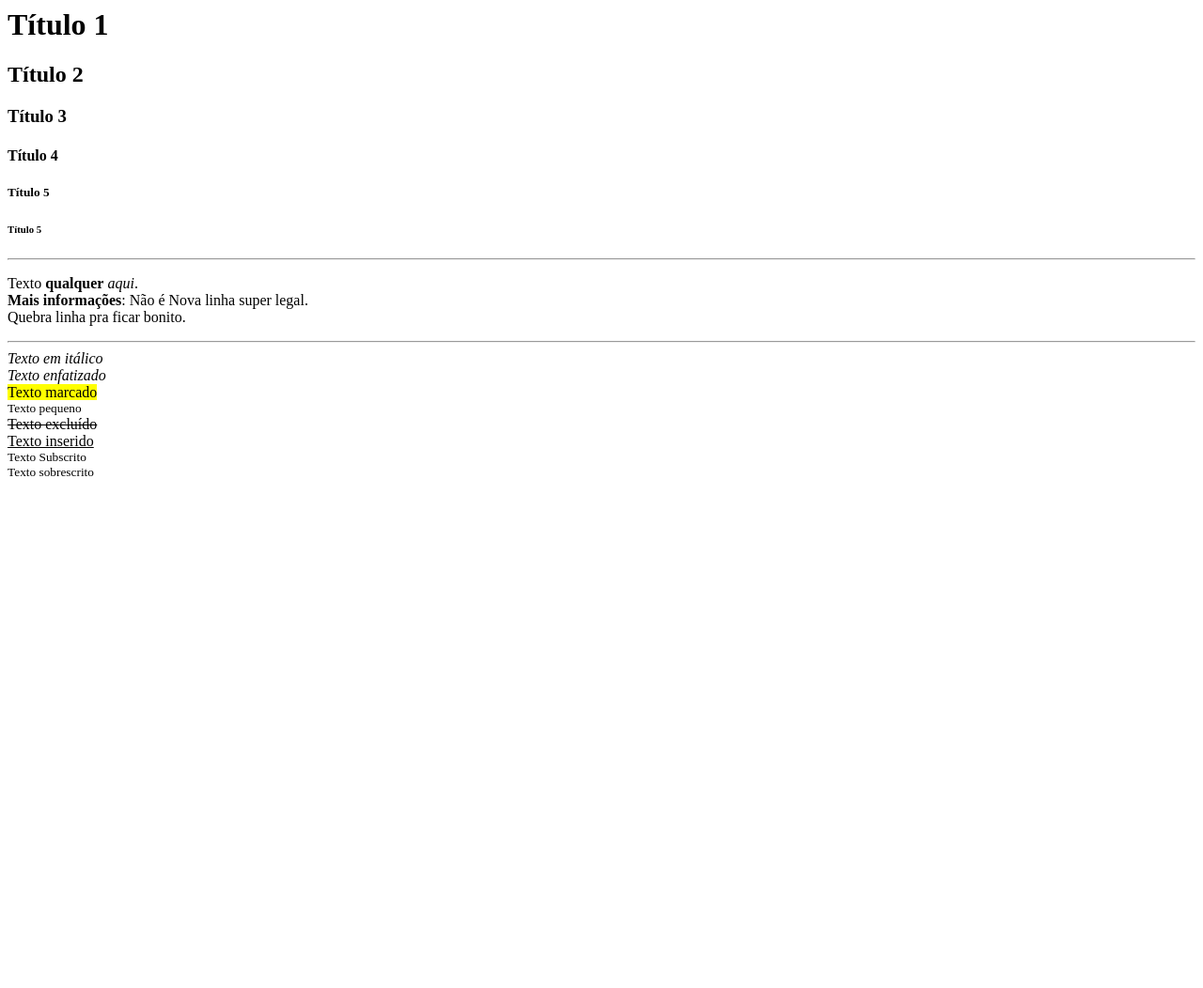
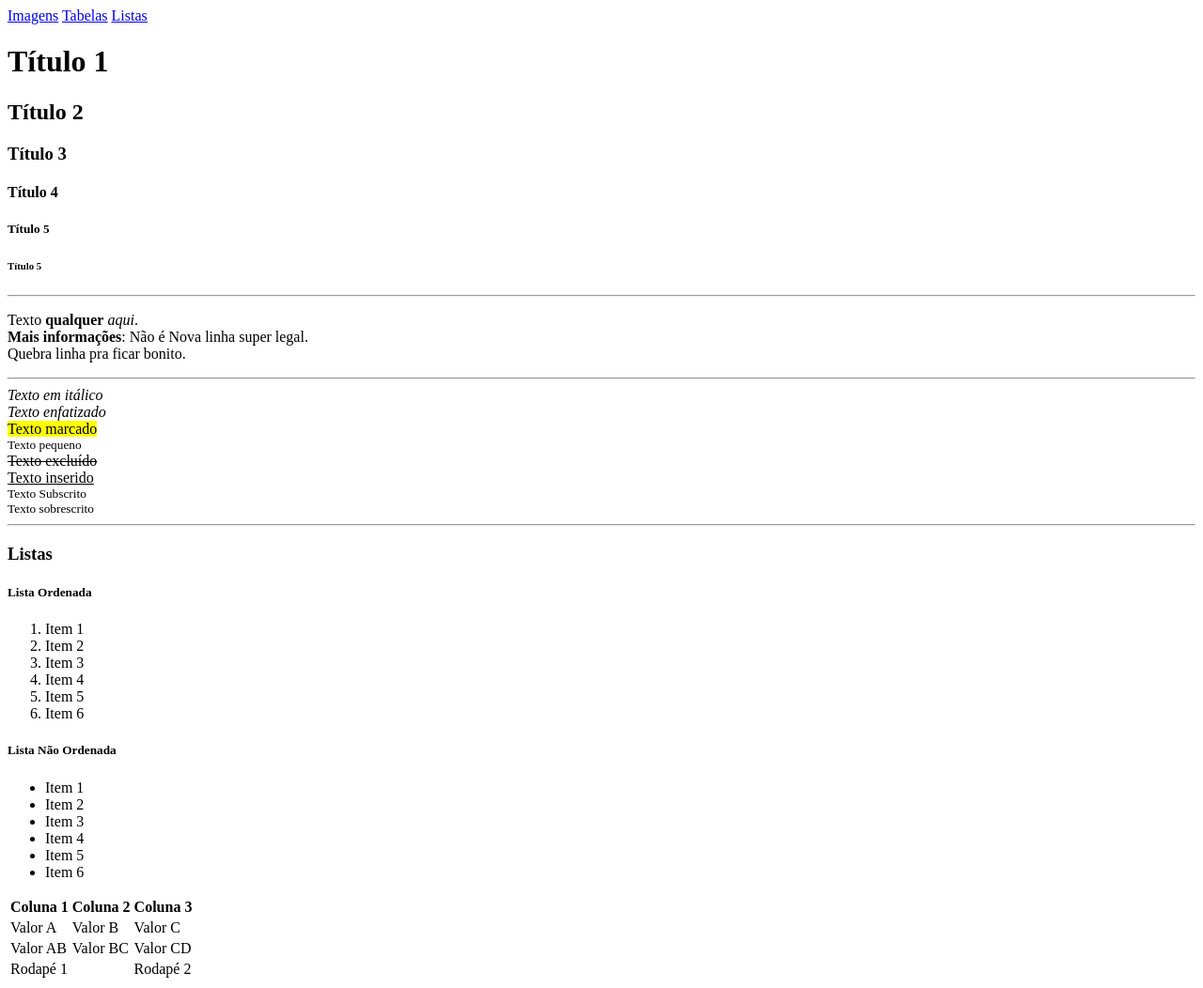
Before and after one commit to FrancineAlves/webdev-1, a plain HTML site: page index.html in a window 1280 px wide. Shown: the whole page at 94% size. Before the commit the page ends 800 px from the top, so only its background shows below. Drawn offline with Linux system fonts and the light colour scheme.

Commit message:
Adicionar arquivos aprendendo imagens e ancora

```diff
--- a/index.html
+++ b/index.html
@@ -1,14 +1,17 @@
 <html>
 
-<head>
-    <title>
-        Web 2
-    </title>
+<head lang="br-pt">
+
+    <meta charset="UTF-8">
+    <title>Web 2</title>
 </head>
 
 <body>
 
-    <h1>Título 1</h1>
+    <a href="imagens.html">Imagens</a>
+    <a href="#tabelas">Tabelas</a>
+    <a href="#listas">Listas</a>
+<h1 id="titulo1" >Título 1</h1>
     <h2>Título 2</h2>
     <h3>Título 3</h3>
     <h4>Título 4</h4>
@@ -43,6 +46,60 @@
     <br>
     <sup>Texto sobrescrito</sup>
 
+    <hr>
+    <h3 id="listas">Listas</h3>
+
+    <h5>Lista Ordenada</h5>
+
+    <ol>
+        <li>Item 1</li>
+        <li>Item 2</li>
+        <li>Item 3</li>
+        <li>Item 4</li>
+        <li>Item 5</li>
+        <li>Item 6</li>
+    </ol>
+
+    <h5>Lista Não Ordenada</h5>
+
+    <ul>
+        <li>Item 1</li>
+        <li>Item 2</li>
+        <li>Item 3</li>
+        <li>Item 4</li>
+        <li>Item 5</li>
+        <li>Item 6</li>
+    </ul>
+
+
+    <table id="tabelas">
+        <thead>
+            <tr>
+                <th>Coluna 1</th>
+                <th>Coluna 2</th>
+                <th>Coluna 3</th>
+            </tr>
+        </thead>
+        <tbody>
+            <tr>
+                <td>Valor A</td>
+                <td>Valor B</td>
+                <td>Valor C</td>
+            </tr>
+
+            <tr>
+                <td>Valor AB</td>
+                <td>Valor BC</td>
+                <td>Valor CD</td>
+            </tr>
+        </tbody>
+        <tfoot>
+            <tr>
+                <td colspan="2">Rodapé 1</td>
+                <td>Rodapé 2</td>
+            </tr>
+        </tfoot>
+    </table>
 
 </body>
 
```
Also changed, not shown: imagens.html (added, +24 -0 lines).
